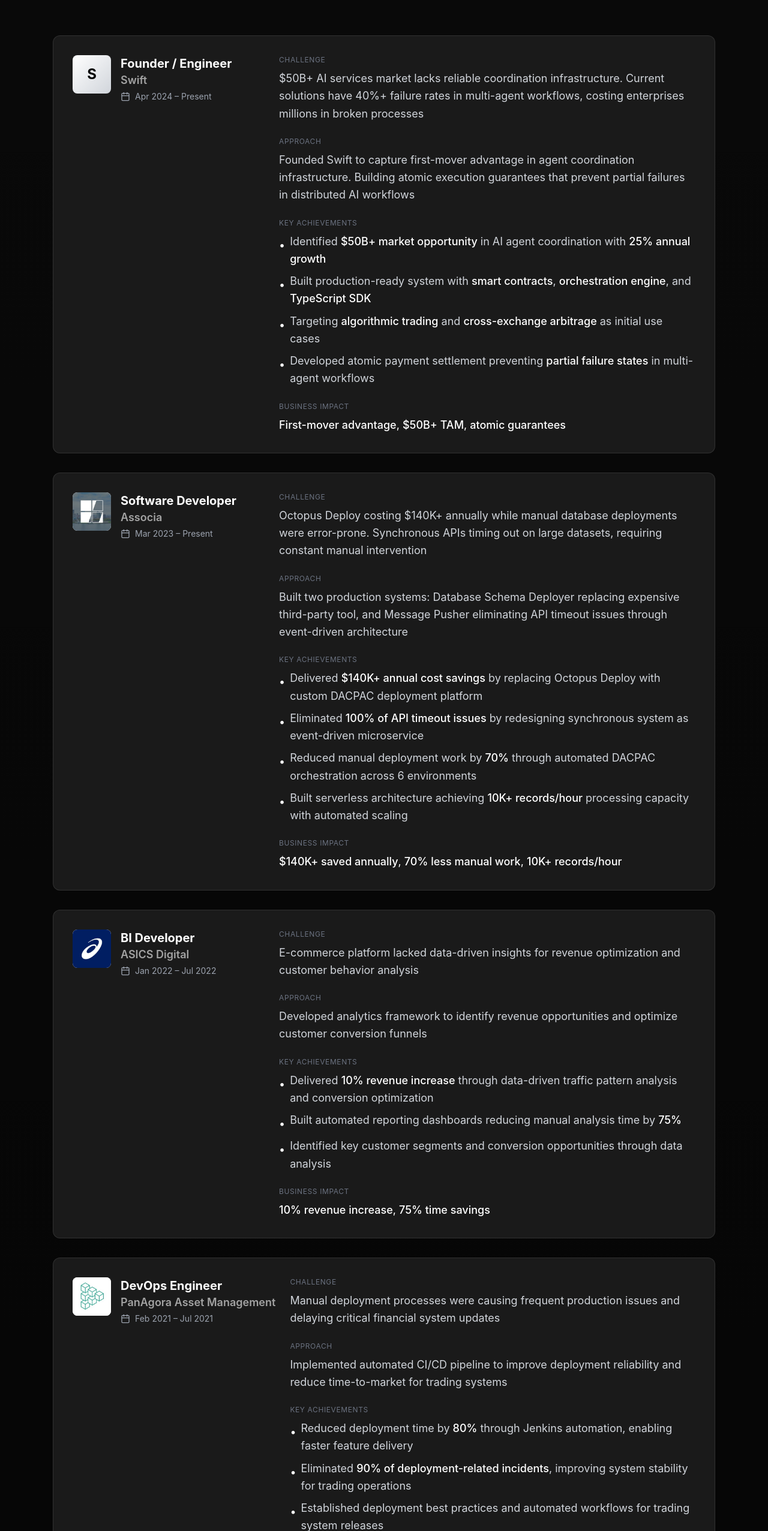
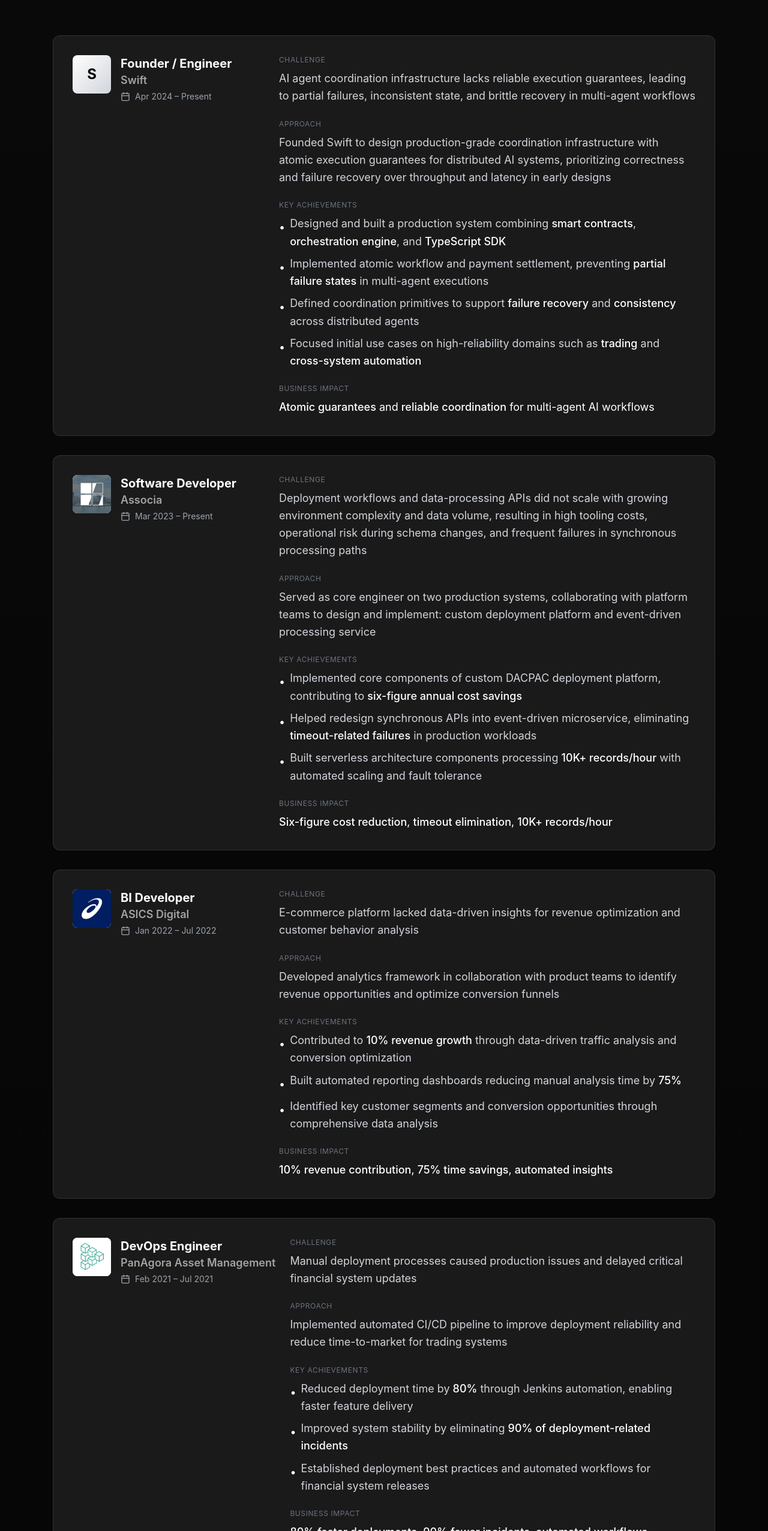
Before and after one commit to nikdmello/website, a Next.js app: page / in a window 1280 px wide. Shown: the part 933-3486 px from the top of the page at 60% size. Built offline with nearby package versions, Linux system fonts and the light colour scheme.

Commit message:
feat: update content

```diff
--- a/components/Experience.tsx
+++ b/components/Experience.tsx
@@ -23,30 +23,29 @@
     company: 'Swift',
     period: 'Apr 2024 – Present',
     logo: null,
-    problem: '$50B+ AI services market lacks reliable coordination infrastructure. Current solutions have 40%+ failure rates in multi-agent workflows, costing enterprises millions in broken processes',
-    solution: 'Founded Swift to capture first-mover advantage in agent coordination infrastructure. Building atomic execution guarantees that prevent partial failures in distributed AI workflows',
+    problem: 'AI agent coordination infrastructure lacks reliable execution guarantees, leading to partial failures, inconsistent state, and brittle recovery in multi-agent workflows',
+    solution: 'Founded Swift to design production-grade coordination infrastructure with atomic execution guarantees for distributed AI systems, prioritizing correctness and failure recovery over throughput and latency in early designs',
     highlights: [
-      'Identified <Highlight>$50B+ market opportunity</Highlight> in AI agent coordination with <Highlight>25% annual growth</Highlight>',
-      'Built production-ready system with <Highlight>smart contracts</Highlight>, <Highlight>orchestration engine</Highlight>, and <Highlight>TypeScript SDK</Highlight>',
-      'Targeting <Highlight>algorithmic trading</Highlight> and <Highlight>cross-exchange arbitrage</Highlight> as initial use cases',
-      'Developed atomic payment settlement preventing <Highlight>partial failure states</Highlight> in multi-agent workflows'
+      'Designed and built a production system combining <Highlight>smart contracts</Highlight>, <Highlight>orchestration engine</Highlight>, and <Highlight>TypeScript SDK</Highlight>',
+      'Implemented atomic workflow and payment settlement, preventing <Highlight>partial failure states</Highlight> in multi-agent executions',
+      'Defined coordination primitives to support <Highlight>failure recovery</Highlight> and <Highlight>consistency</Highlight> across distributed agents',
+      'Focused initial use cases on high-reliability domains such as <Highlight>trading</Highlight> and <Highlight>cross-system automation</Highlight>'
     ],
-    metrics: '<Highlight>First-mover advantage</Highlight>, <Highlight>$50B+ TAM</Highlight>, <Highlight>atomic guarantees</Highlight>'
+    metrics: '<Highlight>Atomic guarantees</Highlight> and <Highlight>reliable coordination</Highlight> for multi-agent AI workflows'
   },
   {
     title: 'Software Developer',
     company: 'Associa',
     period: 'Mar 2023 – Present',
     logo: '/logos/associa_logo.jpeg',
-    problem: 'Octopus Deploy costing $140K+ annually while manual database deployments were error-prone. Synchronous APIs timing out on large datasets, requiring constant manual intervention',
-    solution: 'Built two production systems: Database Schema Deployer replacing expensive third-party tool, and Message Pusher eliminating API timeout issues through event-driven architecture',
+    problem: 'Deployment workflows and data-processing APIs did not scale with growing environment complexity and data volume, resulting in high tooling costs, operational risk during schema changes, and frequent failures in synchronous processing paths',
+    solution: 'Served as core engineer on two production systems, collaborating with platform teams to design and implement: custom deployment platform and event-driven processing service',
     highlights: [
-      'Delivered <Highlight>$140K+ annual cost savings</Highlight> by replacing Octopus Deploy with custom DACPAC deployment platform',
-      'Eliminated <Highlight>100% of API timeout issues</Highlight> by redesigning synchronous system as event-driven microservice',
-      'Reduced manual deployment work by <Highlight>70%</Highlight> through automated DACPAC orchestration across 6 environments',
-      'Built serverless architecture achieving <Highlight>10K+ records/hour</Highlight> processing capacity with automated scaling'
+      'Implemented core components of custom DACPAC deployment platform, contributing to <Highlight>six-figure annual cost savings</Highlight>',
+      'Helped redesign synchronous APIs into event-driven microservice, eliminating <Highlight>timeout-related failures</Highlight> in production workloads',
+      'Built serverless architecture components processing <Highlight>10K+ records/hour</Highlight> with automated scaling and fault tolerance'
     ],
-    metrics: '<Highlight>$140K+ saved annually</Highlight>, <Highlight>70% less manual work</Highlight>, <Highlight>10K+ records/hour</Highlight>'
+    metrics: '<Highlight>Six-figure cost reduction</Highlight>, <Highlight>timeout elimination</Highlight>, <Highlight>10K+ records/hour</Highlight>'
   },
   {
     title: 'BI Developer',
@@ -54,27 +53,27 @@
     period: 'Jan 2022 – Jul 2022',
     logo: '/logos/asics_digital_logo.jpeg',
     problem: 'E-commerce platform lacked data-driven insights for revenue optimization and customer behavior analysis',
-    solution: 'Developed analytics framework to identify revenue opportunities and optimize customer conversion funnels',
+    solution: 'Developed analytics framework in collaboration with product teams to identify revenue opportunities and optimize conversion funnels',
     highlights: [
-      'Delivered <Highlight>10% revenue increase</Highlight> through data-driven traffic pattern analysis and conversion optimization',
+      'Contributed to <Highlight>10% revenue growth</Highlight> through data-driven traffic analysis and conversion optimization',
       'Built automated reporting dashboards reducing manual analysis time by <Highlight>75%</Highlight>',
-      'Identified key customer segments and conversion opportunities through data analysis'
+      'Identified key customer segments and conversion opportunities through comprehensive data analysis'
     ],
-    metrics: '<Highlight>10% revenue increase</Highlight>, <Highlight>75% time savings</Highlight>'
+    metrics: '<Highlight>10% revenue contribution</Highlight>, <Highlight>75% time savings</Highlight>, <Highlight>automated insights</Highlight>'
   },
   {
     title: 'DevOps Engineer',
     company: 'PanAgora Asset Management',
     period: 'Feb 2021 – Jul 2021',
     logo: '/logos/panagora_asset_management_logo.jpeg',
-    problem: 'Manual deployment processes were causing frequent production issues and delaying critical financial system updates',
+    problem: 'Manual deployment processes caused production issues and delayed critical financial system updates',
     solution: 'Implemented automated CI/CD pipeline to improve deployment reliability and reduce time-to-market for trading systems',
     highlights: [
       'Reduced deployment time by <Highlight>80%</Highlight> through Jenkins automation, enabling faster feature delivery',
-      'Eliminated <Highlight>90% of deployment-related incidents</Highlight>, improving system stability for trading operations',
-      'Established deployment best practices and automated workflows for trading system releases'
+      'Improved system stability by eliminating <Highlight>90% of deployment-related incidents</Highlight>',
+      'Established deployment best practices and automated workflows for financial system releases'
     ],
-    metrics: '<Highlight>80% faster deployments</Highlight>, <Highlight>90% fewer incidents</Highlight>'
+    metrics: '<Highlight>80% faster deployments</Highlight>, <Highlight>90% fewer incidents</Highlight>, <Highlight>automated workflows</Highlight>'
   },
   {
     title: 'Teaching Assistant',
--- a/components/Projects.tsx
+++ b/components/Projects.tsx
@@ -63,8 +63,8 @@
           viewport={{ once: true }}
           className="text-center mb-16"
         >
-          <h2 className="text-4xl md:text-5xl font-bold gradient-text">
-            Projects
+          <h2 className="text-4xl md:text-5xl font-bold gradient-text mb-4">
+            Technical Projects
           </h2>
         </motion.div>
 
--- a/components/Vision.tsx
+++ b/components/Vision.tsx
@@ -49,7 +49,7 @@
           </h2>
           <p className="text-xl text-gray-300 max-w-4xl mx-auto leading-relaxed">
             Bridging the gap between theoretical multi-agent research and production-ready systems.
-            Swift Protocol demonstrates <span className="text-cyber-blue font-semibold">cryptographically guaranteed coordination</span>
+            Swift demonstrates <span className="text-cyber-blue font-semibold">cryptographically guaranteed coordination</span>
             at machine speed, while production systems at Associa prove scalability across millions of users.
           </p>
         </motion.div>
```
